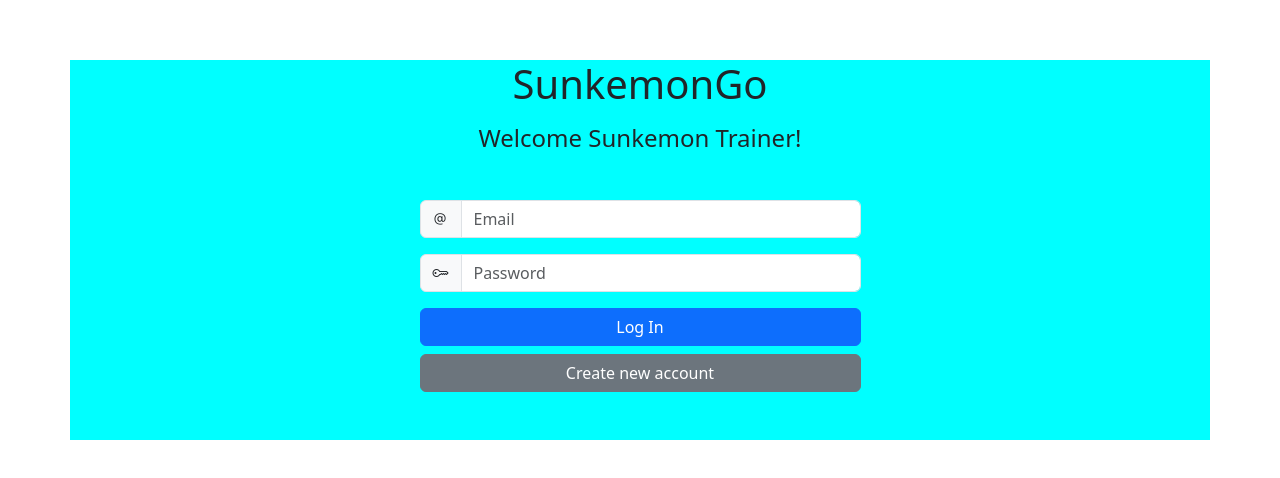
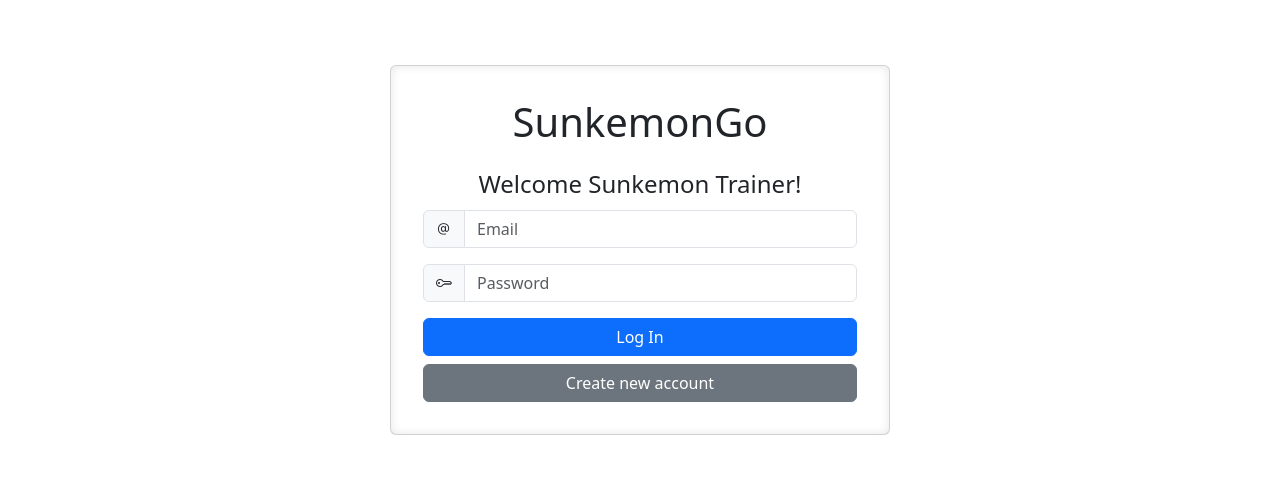
Before and after one commit to c0ldbear/sunkemon-go-new-front, a React (Vite) app in the folder react/: page / in a window 1280 px wide. Shown: the part 102-580 px from the top of the page. Built offline with nearby package versions, Linux system fonts and the light colour scheme.

Commit message:
Add Karl's help and fix some styling for log in card

```diff
--- a/react/src/App.tsx
+++ b/react/src/App.tsx
@@ -11,7 +11,13 @@ function App() {
         className="d-flex justify-content-center align-items-center"
         style={{ minHeight: "80vh" }}
       >
-        <div className="container debug">
+        <div
+          className="card"
+          style={{
+            width: "500px",
+            boxShadow: "inset 0px 0px 10px rgba(0, 0, 0, 0.1)",
+          }}
+        >
           <h1>SunkemonGo</h1>
 
           <div className="mb-1 mt-3">
--- a/react/src/components/Input.tsx
+++ b/react/src/components/Input.tsx
@@ -21,7 +21,7 @@ function Input({ label, type = "text", placeholder = "" }: InputProps) {
   })();
 
   return (
-    <div className="mb-3">
+    <div className="mb-3 w-100">
       <div className="input-group flex-nowrap">
         <span className="input-group-text" id="addon-wrapping">
           <i className={`bi bi-${icon}`} />
--- a/react/src/components/LoginInputs.tsx
+++ b/react/src/components/LoginInputs.tsx
@@ -14,10 +14,10 @@ function LoginInputs() {
   };
 
   return (
-    <div className="container my-5">
+    <div className="w-100">
       <form>
         <div className="row justify-content-center">
-          <div className="col-5">
+          <div className="">
             <Input label="Email" />
             <Input label="Password" type="password" />
             <div className="d-grid gap-2">
```
